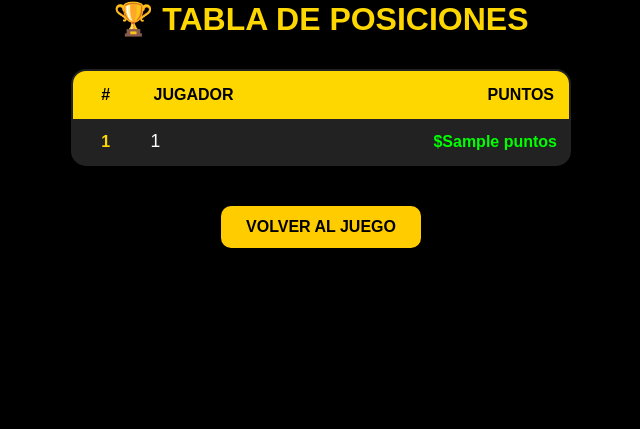
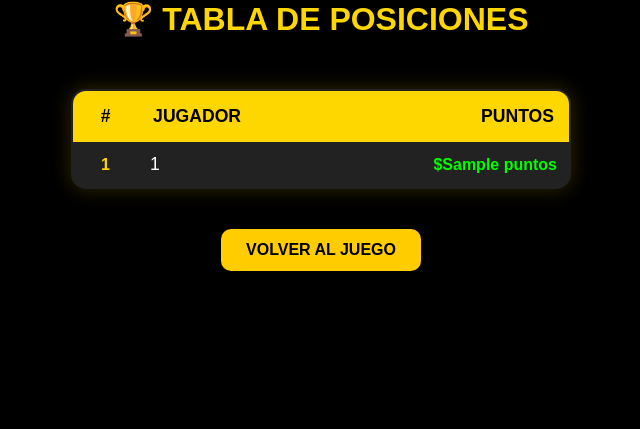
Before and after one commit to karinavallejos/Cumple2026, a Flask app: template templates/ranking.html in a window 1280 px wide. Shown: the part 148-577 px from the top of the page, without its empty margins (319-959 px from the left). Run offline with Flask 3, Linux system fonts and the light colour scheme; the template is opened without the code that fills it: most values are stand-ins (such as "Sample title", 1, 10 or a date in 2020).

Commit message:
Update style.css

```diff
--- a/static/style.css
+++ b/static/style.css
@@ -136,3 +136,22 @@ body {
     text-shadow: 2px 2px 5px black;
     margin: 20px 0;
 }
+
+/* Estilos para la tabla de ranking */
+table {
+    box-shadow: 0 0 20px rgba(255, 204, 0, 0.2);
+    margin-top: 20px;
+}
+
+th {
+    font-size: 1.1rem;
+    text-transform: uppercase;
+}
+
+tr:nth-child(even) {
+    background-color: #1a1a1a; /* Color alternado para leer mejor */
+}
+
+tr:hover {
+    background-color: #333; /* Resalte al pasar el dedo/mouse */
+}
```
